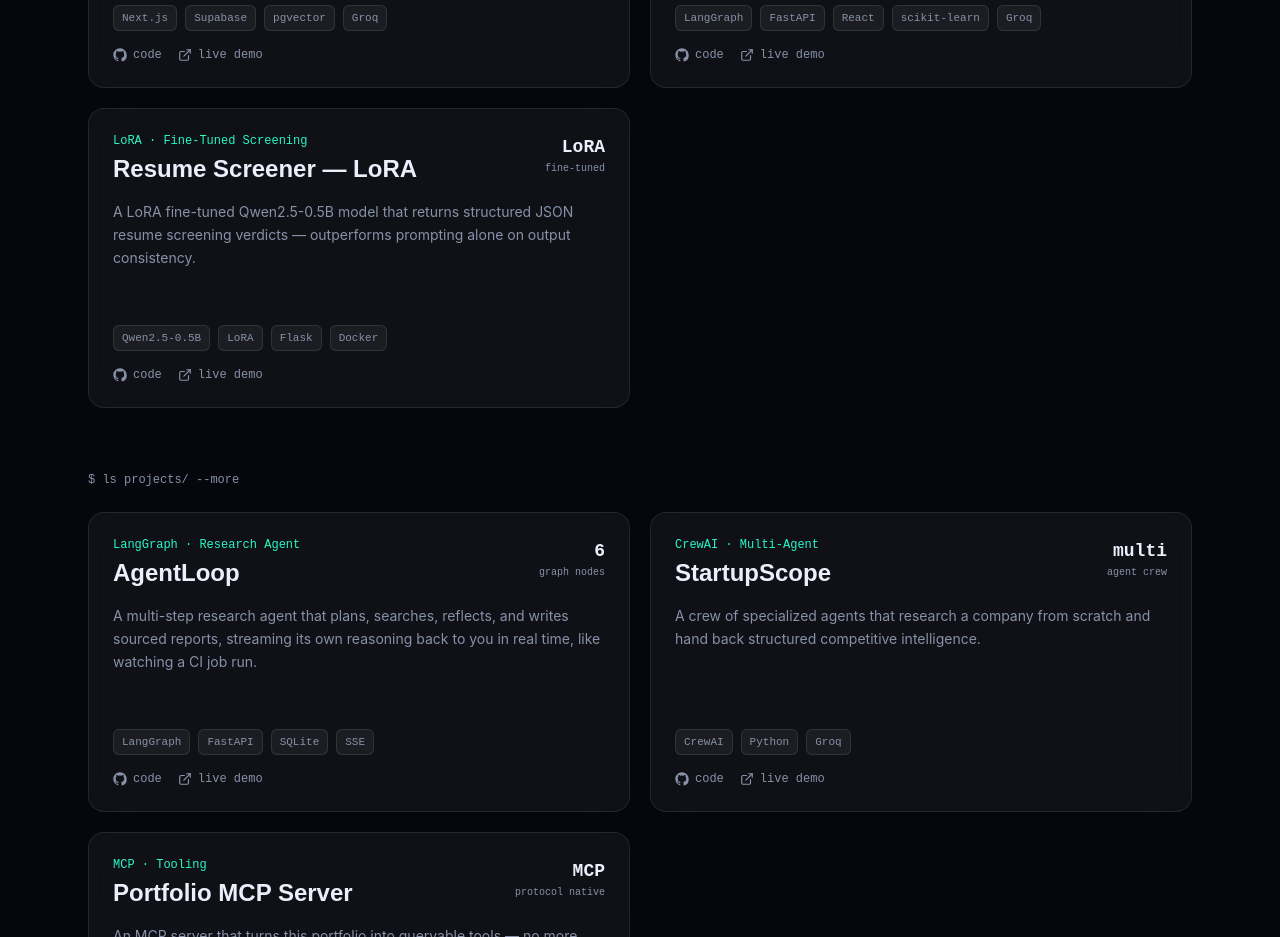
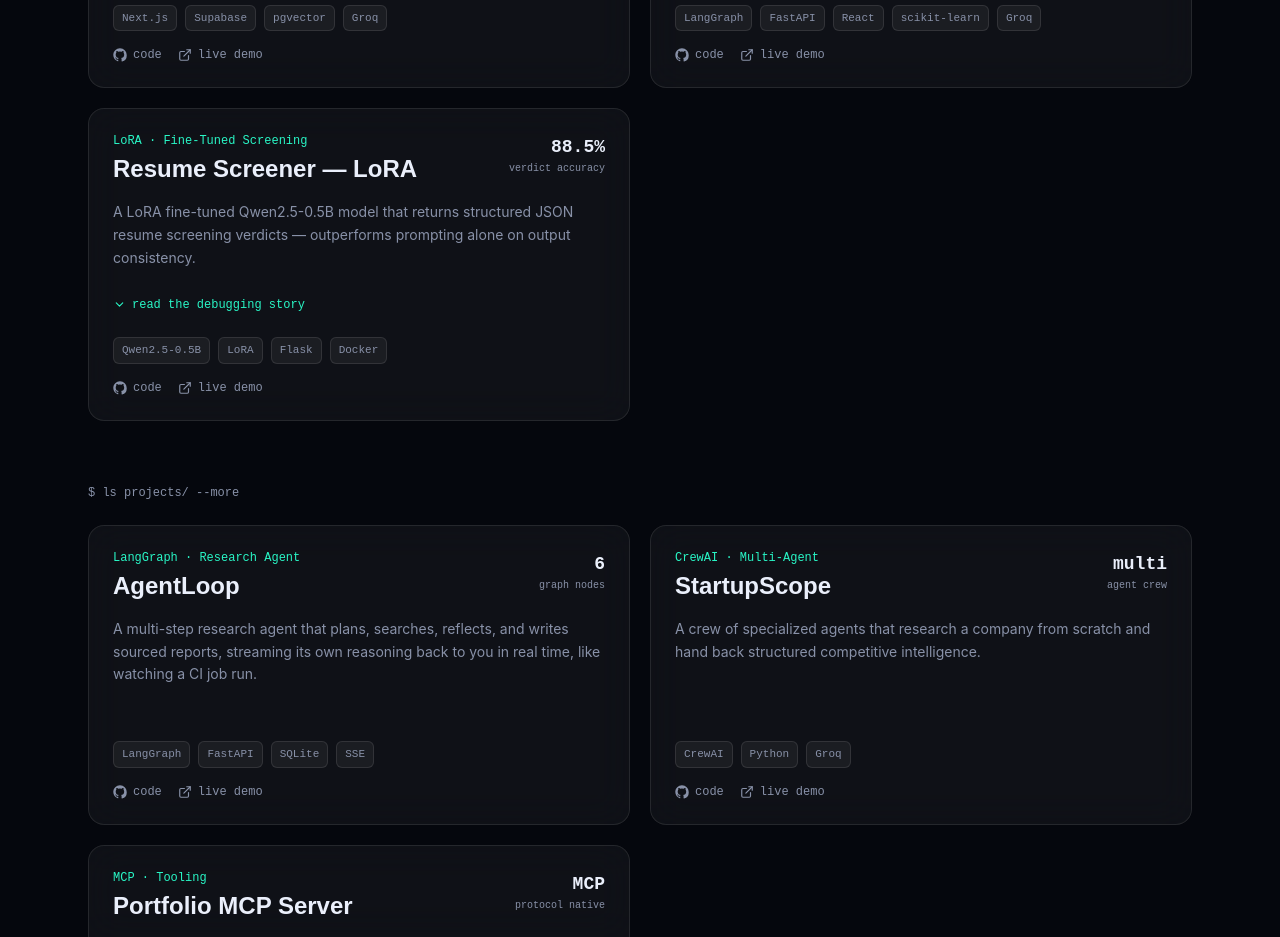
Before and after one commit to ayush-s-tomar/portfolio, a React (Vite) app: page / in a window 1280 px wide. Shown: the part 1260-2197 px from the top of the page. Built offline with nearby package versions, Linux system fonts and the light colour scheme.

Commit message:
add real LoRA benchmark results to resume screener card

```diff
--- a/src/data.js
+++ b/src/data.js
@@ -32,8 +32,9 @@
     tag: 'LoRA · Fine-Tuned Screening',
     blurb: 'A LoRA fine-tuned Qwen2.5-0.5B model that returns structured JSON resume screening verdicts — outperforms prompting alone on output consistency.',
     detail: 'Fine-tuned rather than prompted, so the model reliably returns valid structured JSON verdicts instead of drifting formats across resumes — a real fix for a production reliability problem, not a demo trick.',
+    caseStudy: `Benchmarked the LoRA-adapted model against the same base Qwen2.5-0.5B running zero-shot, across the full 96-example eval set. Both hit 100% valid JSON — prompting alone is enough to get the format right. The gap shows up in whether the verdict is actually correct: zero-shot verdict accuracy was 17.7%, fine-tuned hit 88.5%. Mean absolute error on the ATS score dropped from 32.03 points to 5.39. Fine-tuning didn't fix formatting — it fixed judgment.`,
     stack: ['Qwen2.5-0.5B', 'LoRA', 'Flask', 'Docker'],
-    metric: { value: 'LoRA', label: 'fine-tuned' },
+    metric: { value: '88.5%', label: 'verdict accuracy' },
     links: { github: 'https://github.com/ayush-s-tomar/resume-screener-lora', demo: 'https://resume-screener-finetune.onrender.com/' },
     status: 'live',
   },
```
